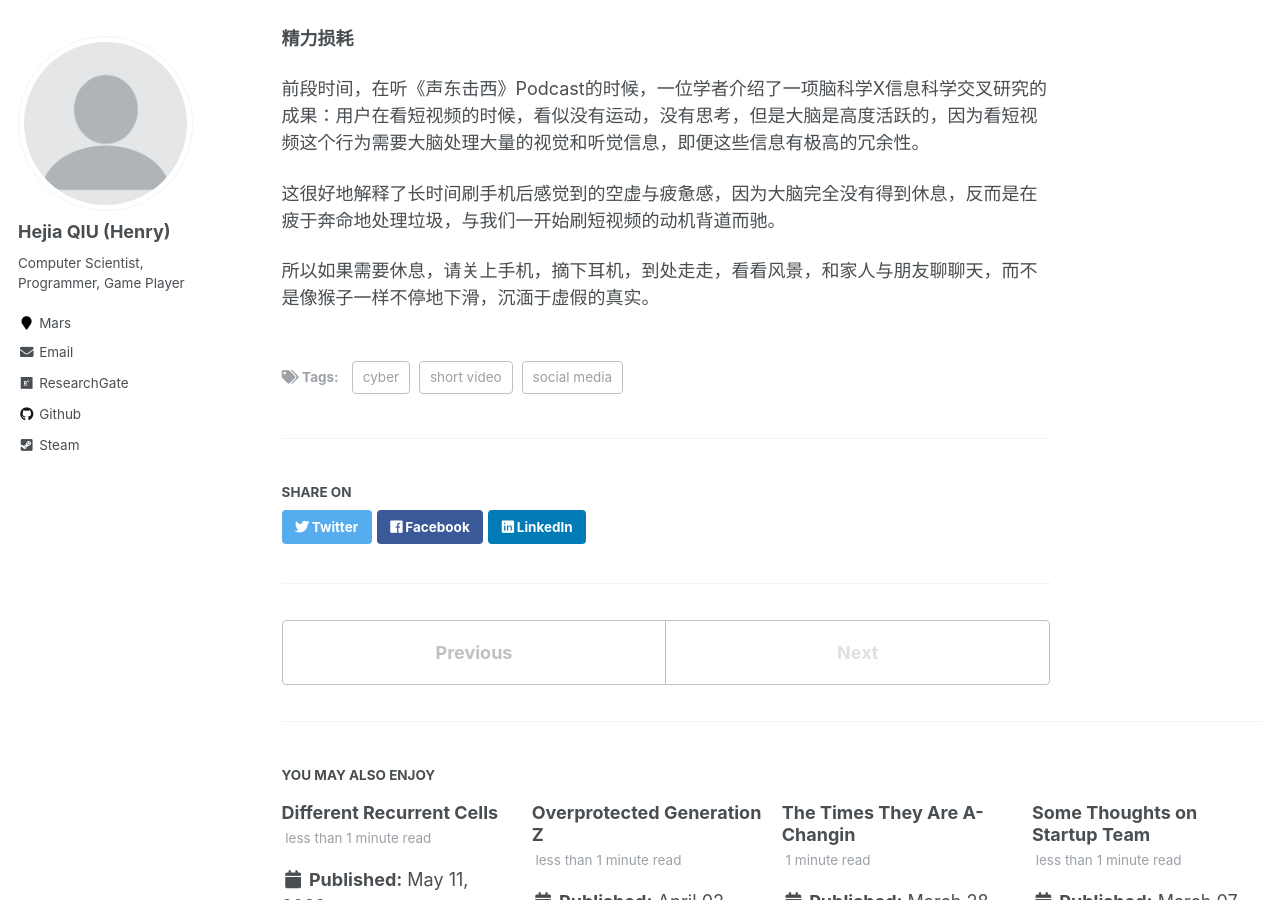
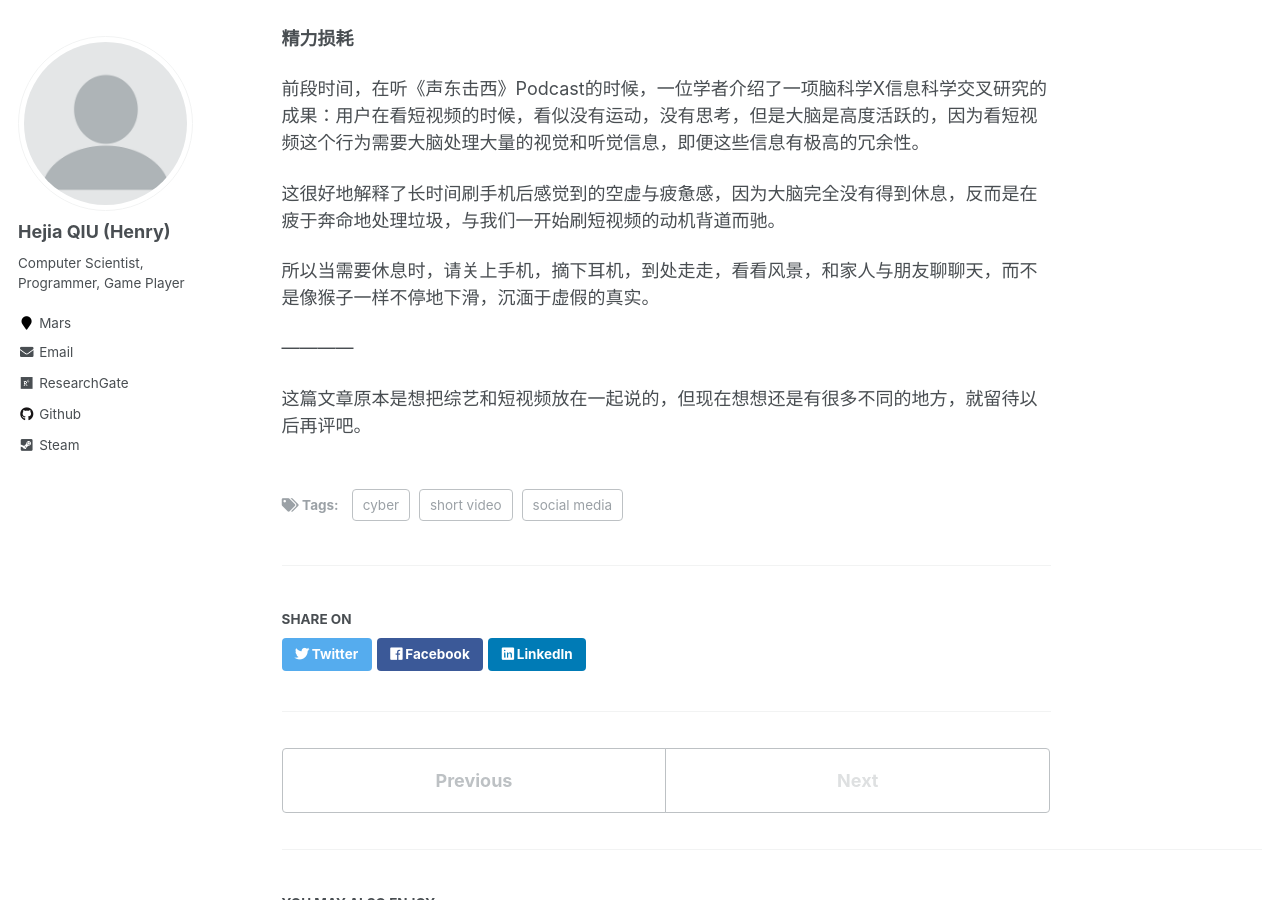
Before and after one commit to HenryJaQiu/HenryJaQiu.github.io, a Jekyll site: the page built from _posts/2022-04-25-blog-post-24.md, in a window 1280 px wide and 900 px high, scrolled down 2467 px. Built offline with Jekyll 4.4.1, drawn with Linux system fonts in a browser that asks for light colours.

Commit message:
Update 2022-04-25-blog-post-24.md

```diff
--- a/_posts/2022-04-25-blog-post-24.md
+++ b/_posts/2022-04-25-blog-post-24.md
@@ -114,4 +114,12 @@ Facebook收购来收购去，还是被Tictok打得晕头转向，被迫all in me
 
 
 
-所以如果需要休息，请关上手机，摘下耳机，到处走走，看看风景，和家人与朋友聊聊天，而不是像猴子一样不停地下滑，沉湎于虚假的真实。
+
+
+所以当需要休息时，请关上手机，摘下耳机，到处走走，看看风景，和家人与朋友聊聊天，而不是像猴子一样不停地下滑，沉湎于虚假的真实。
+
+
+
+————
+
+这篇文章原本是想把综艺和短视频放在一起说的，但现在想想还是有很多不同的地方，就留待以后再评吧。
```
